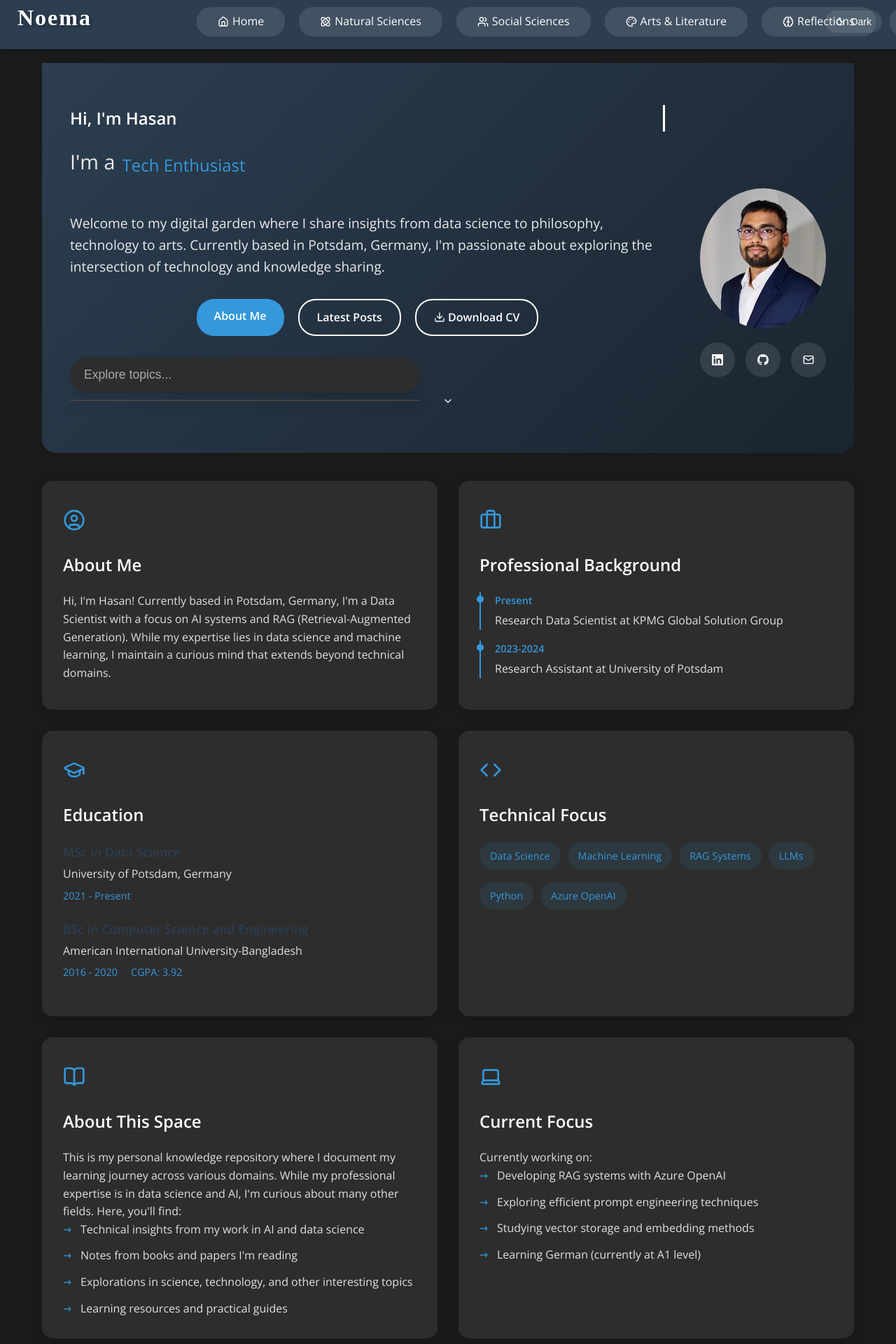
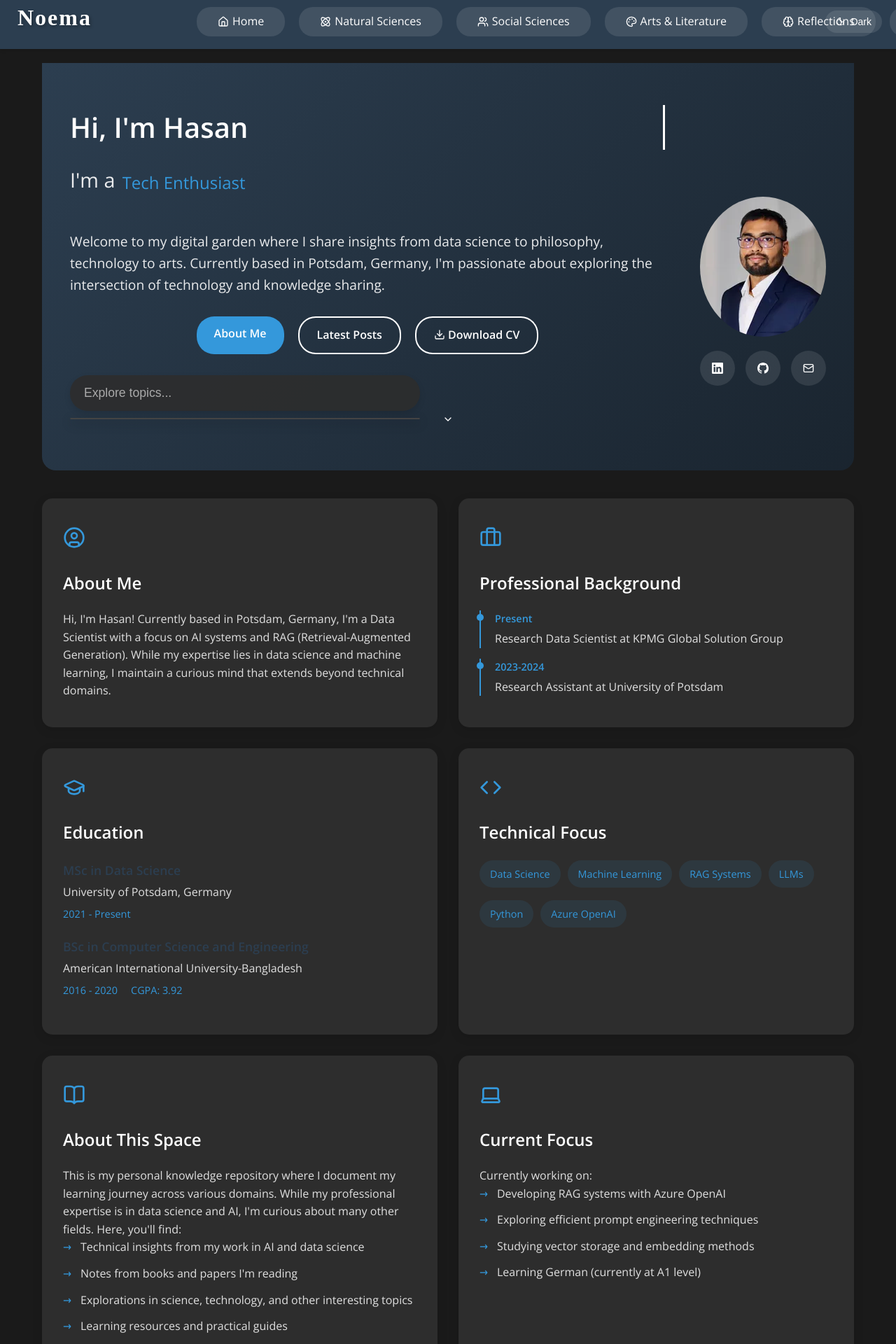
Before and after one commit to hhshanto/hhshanto.github.io, a Jekyll site: the page built from index.html, in a window 1280 px wide. Shown: the top 1920 px of the page at 70% size. Built offline with Jekyll 4.4.1, drawn with Linux system fonts in a browser that asks for light colours; some web fonts are replaced.

Commit message:
Restore the hero heading colour
Narrowing .hero-content's child rules in the previous commit also
narrowed the h1, but that heading is wrapped in .typing-effect, so it is
a descendant rather than a direct child and the rule stopped matching.
It fell back to the global heading colour, which is #2c3e50 in the light
theme - dark navy on the dark hero gradient, effectively invisible.

Only the `p` rule needed narrowing, because only paragraphs appear
inside the search panel. No h1 is ever rendered there, so this rule has
nothing to leak into and stays a descendant selector.

Co-Authored-By: Claude Opus 5 (1M context) <noreply@anthropic.com>

```diff
--- a/_sass/_hero.scss
+++ b/_sass/_hero.scss
@@ -30,7 +30,11 @@
         text-align: left;
         width: 100%;
 
-        > h1 {
+        // Descendant on purpose: the heading is wrapped in .typing-effect,
+        // and no h1 is ever rendered inside the search panel, so this rule
+        // has nothing to leak into. Only the `p` rule below needed
+        // narrowing.
+        h1 {
             font-size: 2.5em;
             margin-bottom: 20px;
             color: white;
```
